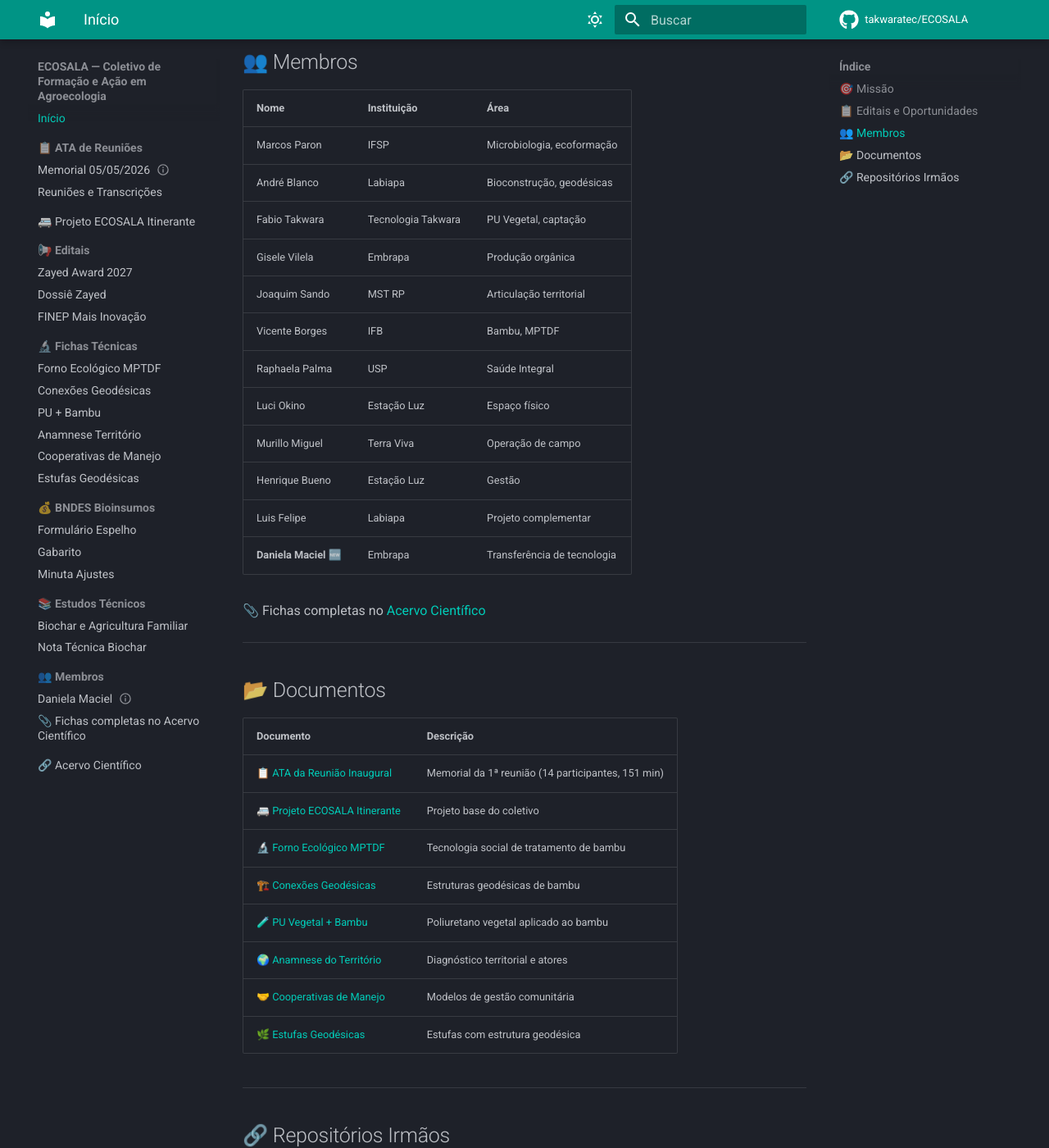
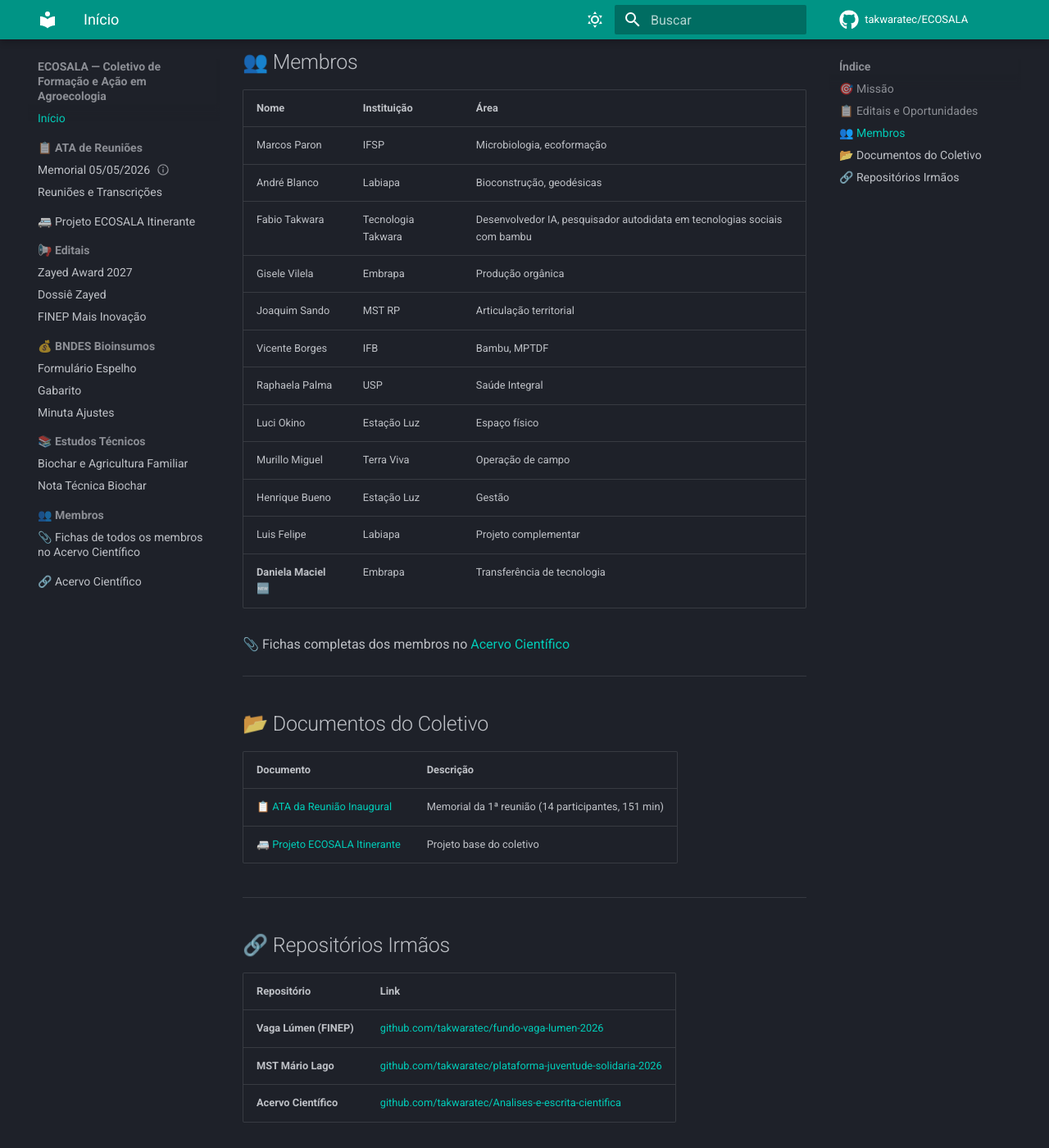
Before and after one commit to takwaratec/ECOSALA, an MkDocs documentation site: the page built from docs/index.md, in a window 1280 px wide and 1400 px high, scrolled down 790 px. Shown: the whole window at 82% size. Built offline with MkDocs 1.6.1 and Material for MkDocs 9.7.7, drawn with Linux system fonts in a browser that asks for light colours; comment, search, counter and statistics services are not loaded.

Commit message:
Corrige menu: remove fichas pessoais Fabio, membros linka acervo, descricao Fabio atualizada

```diff
--- a/docs/index.md
+++ b/docs/index.md
@@ -26,7 +26,7 @@ Articular formação, pesquisa e ação em agroecologia, bioconstrução e tecno
 |---|---|---|
 | Marcos Paron | IFSP | Microbiologia, ecoformação |
 | André Blanco | Labiapa | Bioconstrução, geodésicas |
-| Fabio Takwara | Tecnologia Takwara | PU Vegetal, captação |
+| Fabio Takwara | Tecnologia Takwara | Desenvolvedor IA, pesquisador autodidata em tecnologias sociais com bambu |
 | Gisele Vilela | Embrapa | Produção orgânica |
 | Joaquim Sando | MST RP | Articulação territorial |
 | Vicente Borges | IFB | Bambu, MPTDF |
@@ -37,22 +37,16 @@ Articular formação, pesquisa e ação em agroecologia, bioconstrução e tecno
 | Luis Felipe | Labiapa | Projeto complementar |
 | **Daniela Maciel** 🆕 | Embrapa | Transferência de tecnologia |
 
-📎 Fichas completas no [Acervo Científico](https://takwaratec.github.io/Analises-e-escrita-cientifica/analyses/ecosala/)
+📎 Fichas completas dos membros no [Acervo Científico](https://takwaratec.github.io/Analises-e-escrita-cientifica/analyses/ecosala/)
 
 ---
 
-## 📂 Documentos
+## 📂 Documentos do Coletivo
 
 | Documento | Descrição |
 |---|---|
 | [📋 ATA da Reunião Inaugural](ata-05-05-2026.md) | Memorial da 1ª reunião (14 participantes, 151 min) |
 | [🚐 Projeto ECOSALA Itinerante](ecosala-itinerante.md) | Projeto base do coletivo |
-| [🔬 Forno Ecológico MPTDF](a1.2_Forno_Ecológico.md) | Tecnologia social de tratamento de bambu |
-| [🏗️ Conexões Geodésicas](a1.4_Conexões_Geodésicos.md) | Estruturas geodésicas de bambu |
-| [🧪 PU Vegetal + Bambu](a1.5_PU_+_Bambu.md) | Poliuretano vegetal aplicado ao bambu |
-| [🌍 Anamnese do Território](ANAMNESE_TERRITORIO_ATORES.md) | Diagnóstico territorial e atores |
-| [🤝 Cooperativas de Manejo](Cooperativas_de_manejo.md) | Modelos de gestão comunitária |
-| [🌿 Estufas Geodésicas](Estufas_Geodesicas.md) | Estufas com estrutura geodésica |
 
 ---
 
--- a/mkdocs.yml
+++ b/mkdocs.yml
@@ -58,13 +58,6 @@ nav:
     - Zayed Award 2027: editais/zayed-award-2027.md
     - Dossiê Zayed: editais/zayed-award-2027-dossie.md
     - FINEP Mais Inovação: editais/finep-mais-inovacao.md
-  - 🔬 Fichas Técnicas:
-    - Forno Ecológico MPTDF: a1.2_Forno_Ecológico.md
-    - Conexões Geodésicas: a1.4_Conexões_Geodésicos.md
-    - PU + Bambu: a1.5_PU_+_Bambu.md
-    - Anamnese Território: ANAMNESE_TERRITORIO_ATORES.md
-    - Cooperativas de Manejo: Cooperativas_de_manejo.md
-    - Estufas Geodésicas: Estufas_Geodesicas.md
   - 💰 BNDES Bioinsumos:
     - Formulário Espelho: 10_BNDES_BIOINSUMOS/BNDES_BIOINSUMOS_FORMULARIO_ESPELHO.md
     - Gabarito: 10_BNDES_BIOINSUMOS/GABARITO_BNDES_BIOINSUMOS_ECOSALA.md
@@ -73,6 +66,5 @@ nav:
     - Biochar e Agricultura Familiar: 11_ESTUDOS_TECNICOS/Bioinsumos BNDES_ Biochar e Agricultura Familiar.md
     - Nota Técnica Biochar: 11_ESTUDOS_TECNICOS/NOTA_TECNICA_BIOCHAR_PIROLENHOSO_BAMBU.md
   - 👥 Membros:
-    - Daniela Maciel: daniela-maciel.md
-    - 📎 Fichas completas no Acervo Científico: https://takwaratec.github.io/Analises-e-escrita-cientifica/analyses/ecosala/
+    - 📎 Fichas de todos os membros no Acervo Científico: https://takwaratec.github.io/Analises-e-escrita-cientifica/analyses/ecosala/
   - 🔗 Acervo Científico: https://takwaratec.github.io/Analises-e-escrita-cientifica/
```
Also changed, not shown: README.md (+1 -1 lines).
